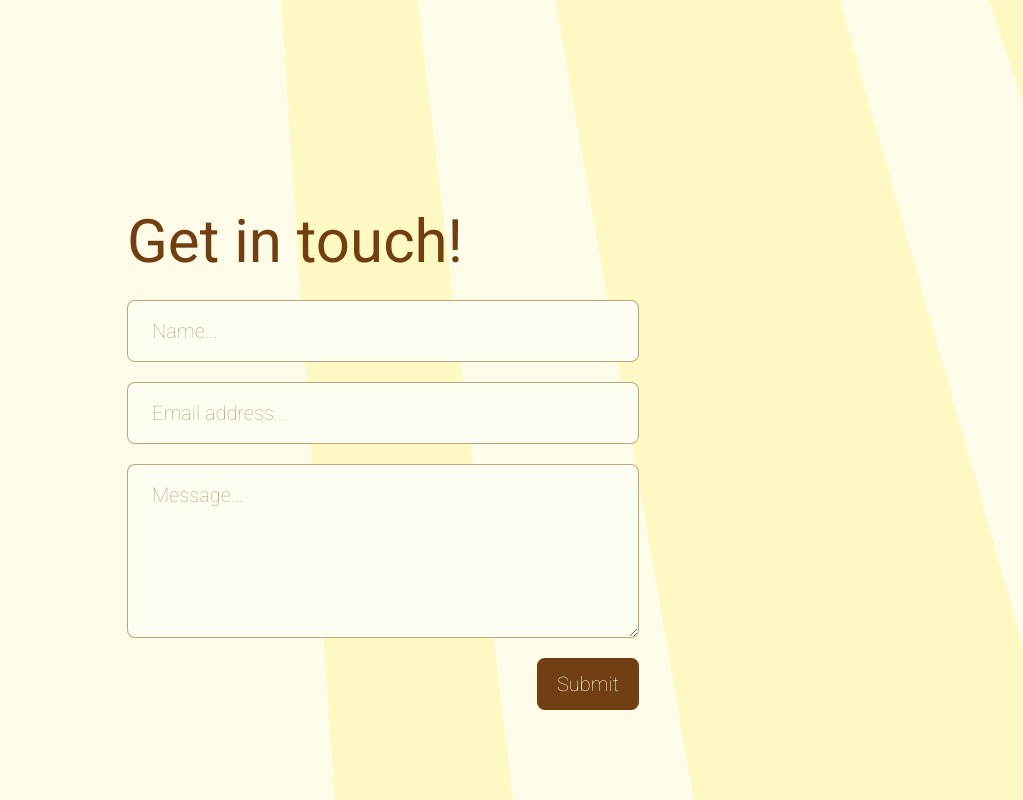
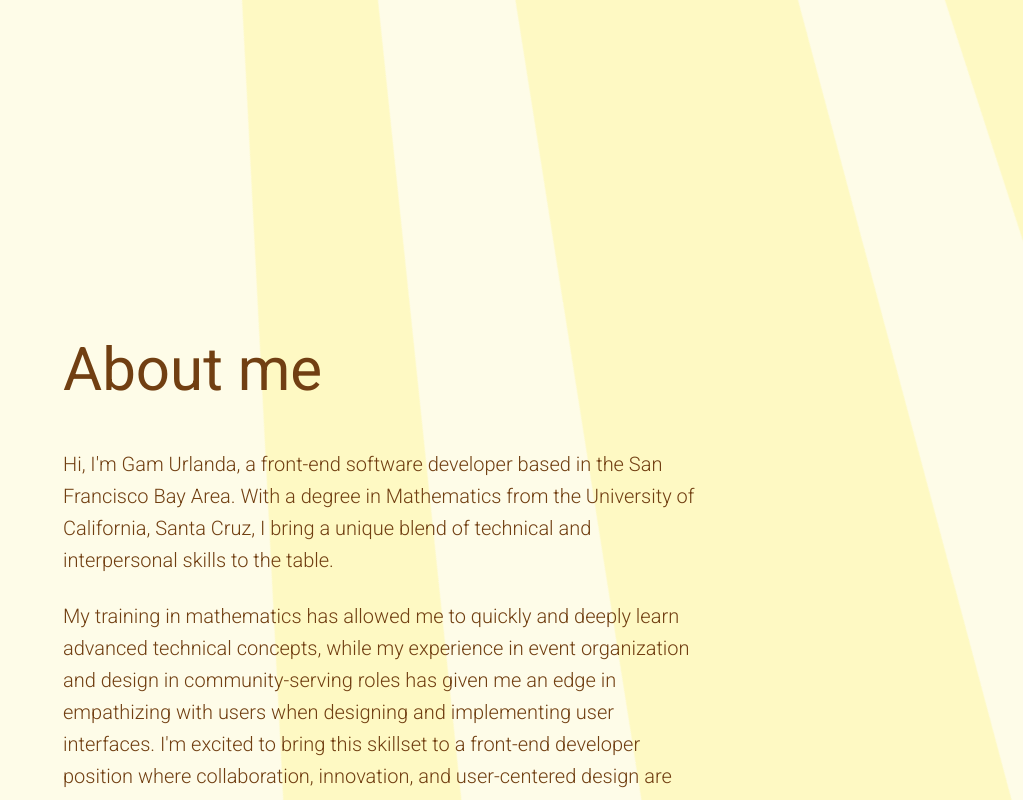
Before and after one commit to gurlanda/personal-website, a React (Create React App) app: page / in a window 1280 px wide. Shown: the part 2980-3780 px from the top of the page, without its empty margins (257-1280 px from the left). Built offline with nearby package versions, Linux system fonts and the light colour scheme; a web font is replaced by a local one.

Commit message:
Add about section

```diff
--- a/src/pages/Home/About.tsx
+++ b/src/pages/Home/About.tsx
@@ -2,9 +2,44 @@
 
 const About: React.FC<{}> = () => {
   return (
-    <section id="about">
-      <h2>About me</h2>
-      <p></p>
+    <section
+      id="about"
+      className="relative z-20 text-yellow-900 w-[50vw] min-h-screen my-32 flex flex-col gap-6 font-light text-xl pb-24 leading-8"
+    >
+      <div className="flex justify-start items-center gap-24 pb-6">
+        <h2 className="text-6xl font-normal">About me</h2>
+        {/* <div className="rounded-full aspect-square w-[18vw] bg-yellow-500"></div> */}
+      </div>
+      <p>
+        Hi, I'm Gam Urlanda, a front-end software developer based in the San
+        Francisco Bay Area. With a degree in Mathematics from the University of
+        California, Santa Cruz, I bring a unique blend of technical and
+        interpersonal skills to the table.
+      </p>
+      <p>
+        My training in mathematics has allowed me to quickly and deeply learn
+        advanced technical concepts, while my experience in event organization
+        and design in community-serving roles has given me an edge in
+        empathizing with users when designing and implementing user interfaces.
+        I'm excited to bring this skillset to a front-end developer position
+        where collaboration, innovation, and user-centered design are valued.
+      </p>
+      <p>
+        When I'm not coding, I indulge my passion for mathematics, particularly
+        exploring the theoretical foundations of machine learning. I'm also an
+        avid performer and have been singing, playing the piano, and
+        entertaining audiences for over 20 years. Lately, I've been pushing
+        myself to take song requests and play them on-the-fly without sheet
+        music.
+      </p>
+      <p>
+        I'm excited about the opportunity to bring my technical expertise and
+        creativity to a front-end developer position, and I'm eager to explore
+        how my skills and experience can contribute to your team. If you're
+        interested in learning more about my work or discussing potential
+        collaboration, please don't hesitate to reach out. I look forward to
+        hearing from you soon!
+      </p>
     </section>
   );
 };
--- a/src/pages/Home/Home.tsx
+++ b/src/pages/Home/Home.tsx
@@ -14,7 +14,7 @@
       <Skills />
       {/* <Tagline /> */}
       <Projects />
-      {/* <About /> */}
+      <About />
       <Contact />
       <Footer />
     </div>
```
